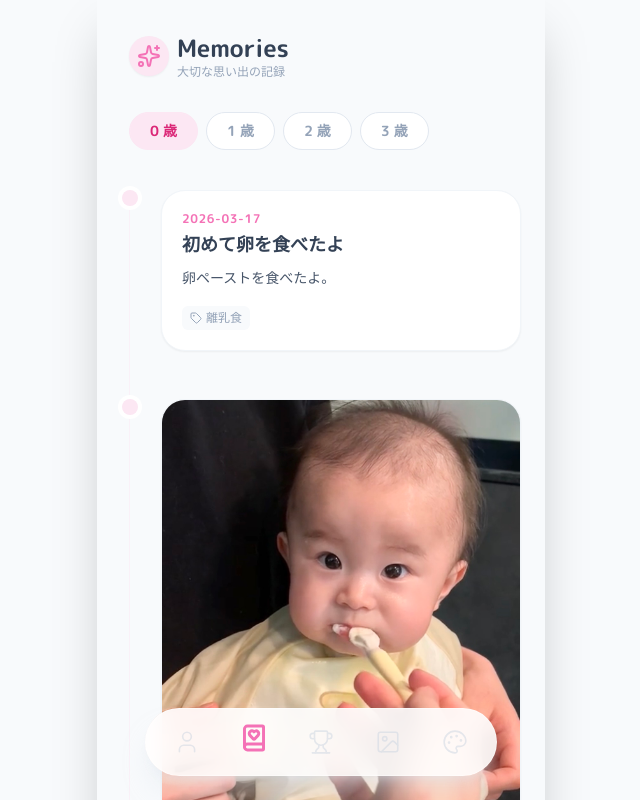
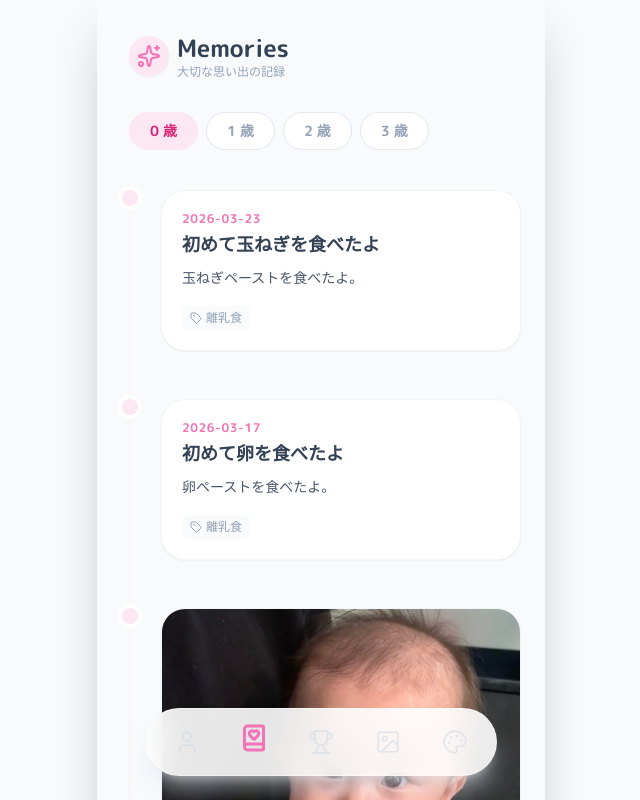
Before and after one commit to ika2kan-fjyu/baby-portfolio-dev, a React (Vite) app: page /memories in a window 1280 px wide. Shown: the top 800 px of the page, without its empty margins (319-959 px from the left). Built offline with nearby package versions, Linux system fonts and the light colour scheme.

Commit message:
memoriesを追加

```diff
--- a/src/data/memoriesData.js
+++ b/src/data/memoriesData.js
@@ -1,4 +1,12 @@
 export const memoriesData = [
+    {
+        id: 2026032301,
+        date: "2026-03-23",
+        title: "初めて玉ねぎを食べたよ",
+        description: "玉ねぎペーストを食べたよ。",
+        tags: ["離乳食"],
+        image: ""
+    },
     {
         id: 2026031701,
         date: "2026-03-17",
```
